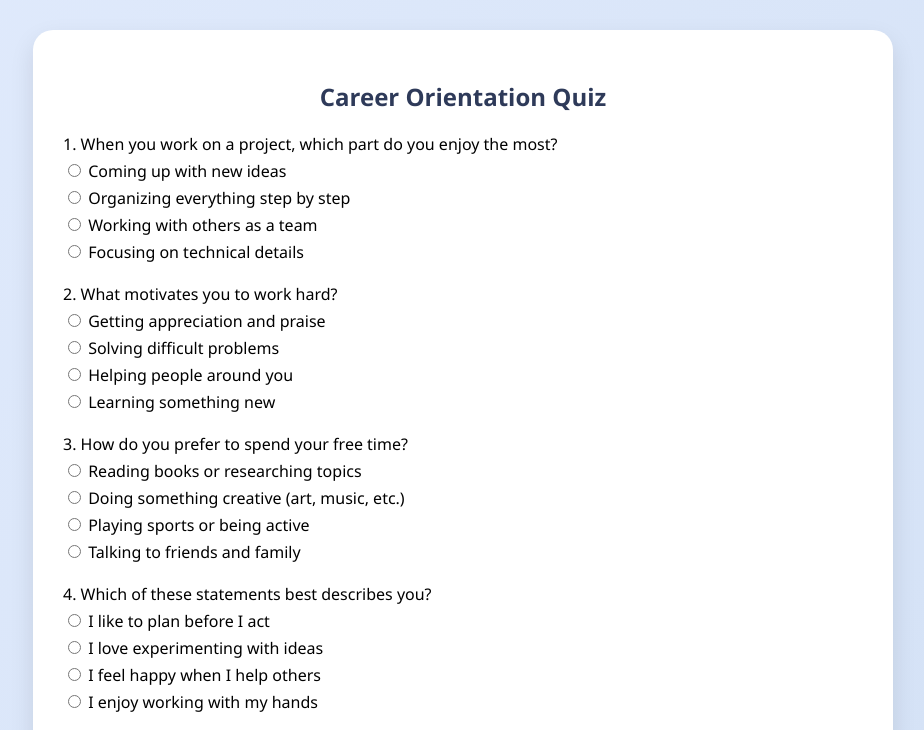
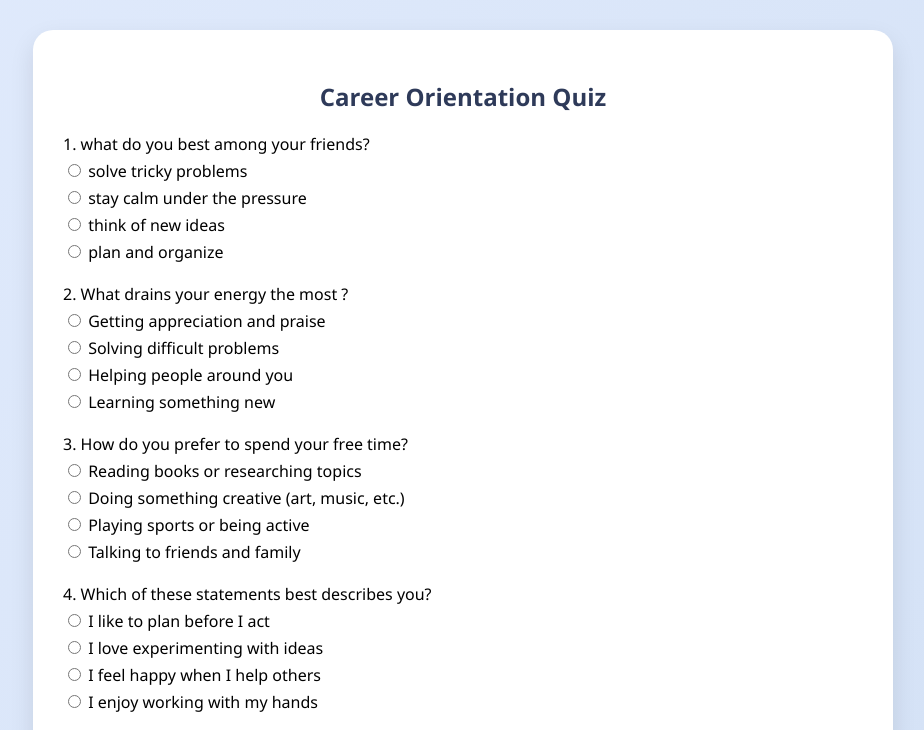
Before and after one commit to Shubhampawars/CGY, a plain HTML site: page index.html in a window 1280 px wide. Both pictures are taken after a click on the button "Start Personality Quiz". Shown: the top 730 px of the page, without its empty margins (177-1101 px from the left). Drawn offline with Linux system fonts and the light colour scheme.

Commit message:
Update index.html

```diff
--- a/index.html
+++ b/index.html
@@ -78,15 +78,15 @@
     <!-- 10 questions -->
     <!-- Add your questions here -->
     <div class="question">
-      <label>1. When you work on a project, which part do you enjoy the most?</label>
-      <div class="option"><input type="radio" name="q1" value="a" required> Coming up with new ideas</div>
-      <div class="option"><input type="radio" name="q1" value="b"> Organizing everything step by step</div>
-      <div class="option"><input type="radio" name="q1" value="c"> Working with others as a team</div>
-      <div class="option"><input type="radio" name="q1" value="d"> Focusing on technical details</div>
+      <label>1. what do you best among your friends?</label>
+      <div class="option"><input type="radio" name="q1" value="a" required> solve tricky problems</div>
+      <div class="option"><input type="radio" name="q1" value="b"> stay calm under the pressure </div>
+      <div class="option"><input type="radio" name="q1" value="c"> think of new ideas </div>
+      <div class="option"><input type="radio" name="q1" value="d"> plan and organize</div>
     </div>
 
     <div class="question">
-      <label>2. What motivates you to work hard?</label>
+      <label>2. What drains your energy the most ?</label>
       <div class="option"><input type="radio" name="q2" value="a" required> Getting appreciation and praise</div>
       <div class="option"><input type="radio" name="q2" value="b"> Solving difficult problems</div>
       <div class="option"><input type="radio" name="q2" value="c"> Helping people around you</div>
```
